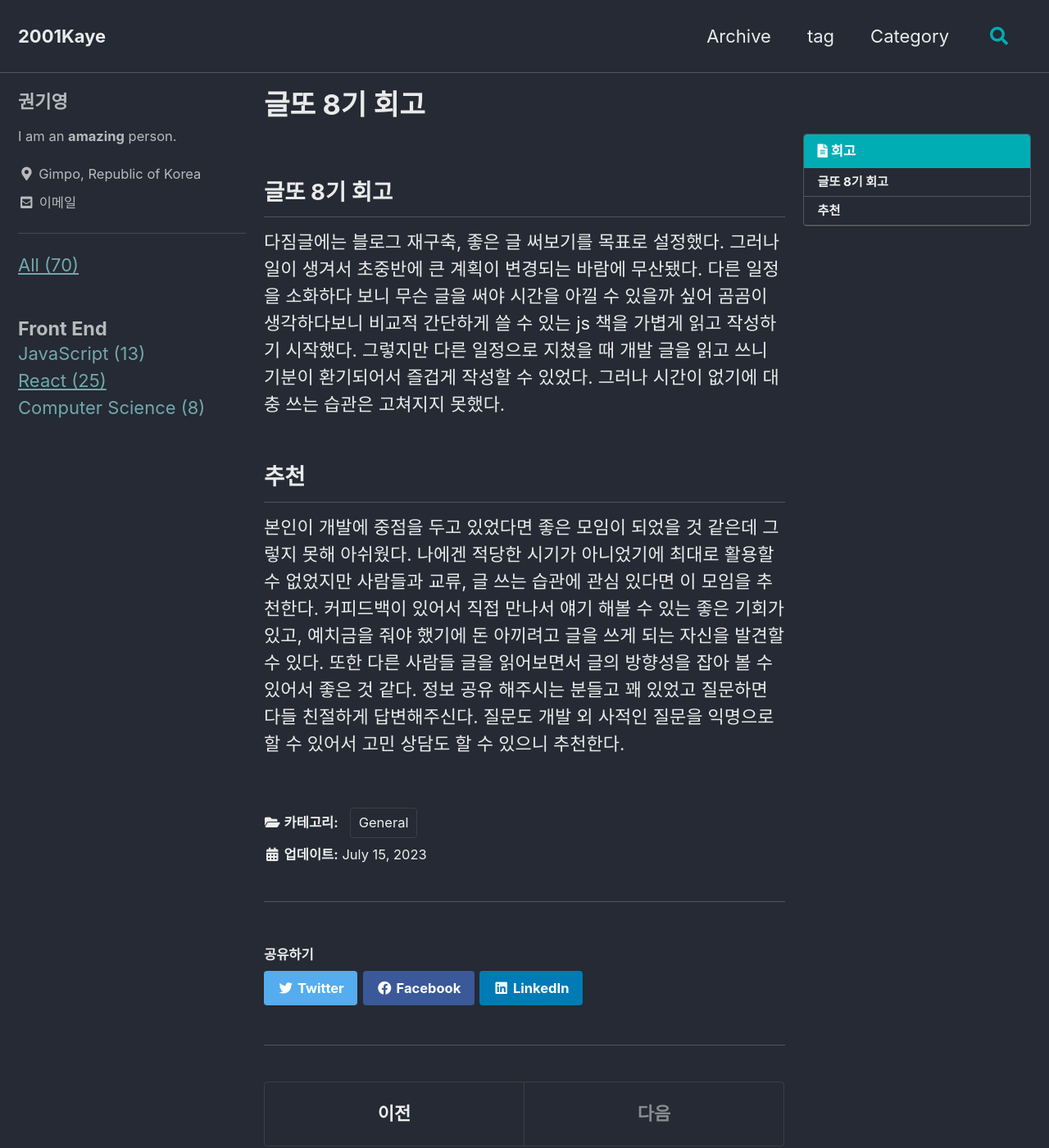
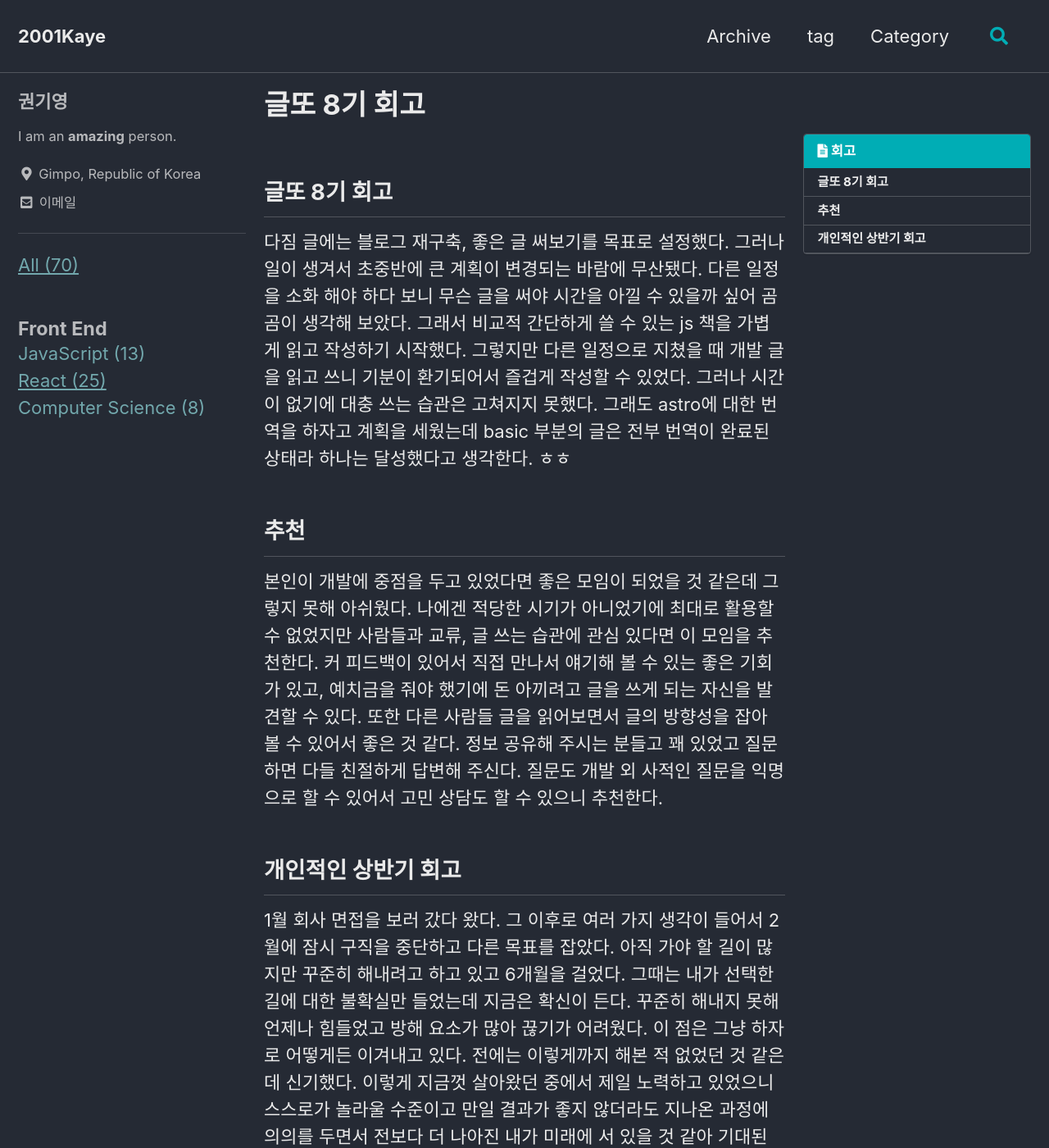
Before and after one commit to jhan117/jhan117.github.io, a Jekyll site: the page built from _posts/2023-07-15-memoirs.md, in a window 1280 px wide and 1400 px high. Shown: the whole window at 82% size. Built offline with Jekyll 4.4.1, drawn with Linux system fonts in a browser that asks for light colours; cached includes are drawn as plain includes; comment, search, counter and statistics services are not loaded; some of the changed text lies outside the part shown.

Commit message:
TIL: 2023-07-15

```diff
--- a/_posts/2023-07-15-memoirs.md
+++ b/_posts/2023-07-15-memoirs.md
@@ -9,8 +9,12 @@ toc_sticky: true
 
 ## 글또 8기 회고
 
-다짐글에는 블로그 재구축, 좋은 글 써보기를 목표로 설정했다. 그러나 일이 생겨서 초중반에 큰 계획이 변경되는 바람에 무산됐다. 다른 일정을 소화하다 보니 무슨 글을 써야 시간을 아낄 수 있을까 싶어 곰곰이 생각하다보니 비교적 간단하게 쓸 수 있는 js 책을 가볍게 읽고 작성하기 시작했다. 그렇지만 다른 일정으로 지쳤을 때 개발 글을 읽고 쓰니 기분이 환기되어서 즐겁게 작성할 수 있었다. 그러나 시간이 없기에 대충 쓰는 습관은 고쳐지지 못했다.
+다짐 글에는 블로그 재구축, 좋은 글 써보기를 목표로 설정했다. 그러나 일이 생겨서 초중반에 큰 계획이 변경되는 바람에 무산됐다. 다른 일정을 소화 해야 하다 보니 무슨 글을 써야 시간을 아낄 수 있을까 싶어 곰곰이 생각해 보았다. 그래서 비교적 간단하게 쓸 수 있는 js 책을 가볍게 읽고 작성하기 시작했다. 그렇지만 다른 일정으로 지쳤을 때 개발 글을 읽고 쓰니 기분이 환기되어서 즐겁게 작성할 수 있었다. 그러나 시간이 없기에 대충 쓰는 습관은 고쳐지지 못했다. 그래도 astro에 대한 번역을 하자고 계획을 세웠는데 basic 부분의 글은 전부 번역이 완료된 상태라 하나는 달성했다고 생각한다. ㅎㅎ
 
 ## 추천
 
-본인이 개발에 중점을 두고 있었다면 좋은 모임이 되었을 것 같은데 그렇지 못해 아쉬웠다. 나에겐 적당한 시기가 아니었기에 최대로 활용할 수 없었지만 사람들과 교류, 글 쓰는 습관에 관심 있다면 이 모임을 추천한다. 커피드백이 있어서 직접 만나서 얘기 해볼 수 있는 좋은 기회가 있고, 예치금을 줘야 했기에 돈 아끼려고 글을 쓰게 되는 자신을 발견할 수 있다. 또한 다른 사람들 글을 읽어보면서 글의 방향성을 잡아 볼 수 있어서 좋은 것 같다. 정보 공유 해주시는 분들고 꽤 있었고 질문하면 다들 친절하게 답변해주신다. 질문도 개발 외 사적인 질문을 익명으로 할 수 있어서 고민 상담도 할 수 있으니 추천한다.
+본인이 개발에 중점을 두고 있었다면 좋은 모임이 되었을 것 같은데 그렇지 못해 아쉬웠다. 나에겐 적당한 시기가 아니었기에 최대로 활용할 수 없었지만 사람들과 교류, 글 쓰는 습관에 관심 있다면 이 모임을 추천한다. 커 피드백이 있어서 직접 만나서 얘기해 볼 수 있는 좋은 기회가 있고, 예치금을 줘야 했기에 돈 아끼려고 글을 쓰게 되는 자신을 발견할 수 있다. 또한 다른 사람들 글을 읽어보면서 글의 방향성을 잡아 볼 수 있어서 좋은 것 같다. 정보 공유해 주시는 분들고 꽤 있었고 질문하면 다들 친절하게 답변해 주신다. 질문도 개발 외 사적인 질문을 익명으로 할 수 있어서 고민 상담도 할 수 있으니 추천한다.
+
+## 개인적인 상반기 회고
+
+1월 회사 면접을 보러 갔다 왔다. 그 이후로 여러 가지 생각이 들어서 2월에 잠시 구직을 중단하고 다른 목표를 잡았다. 아직 가야 할 길이 많지만 꾸준히 해내려고 하고 있고 6개월을 걸었다. 그때는 내가 선택한 길에 대한 불확실만 들었는데 지금은 확신이 든다. 꾸준히 해내지 못해 언제나 힘들었고 방해 요소가 많아 끊기가 어려웠다. 이 점은 그냥 하자로 어떻게든 이겨내고 있다. 전에는 이렇게까지 해본 적 없었던 것 같은데 신기했다. 이렇게 지금껏 살아왔던 중에서 제일 노력하고 있었으니 스스로가 놀라울 수준이고 만일 결과가 좋지 않더라도 지나온 과정에 의의를 두면서 전보다 더 나아진 내가 미래에 서 있을 것 같아 기대된다.
```
